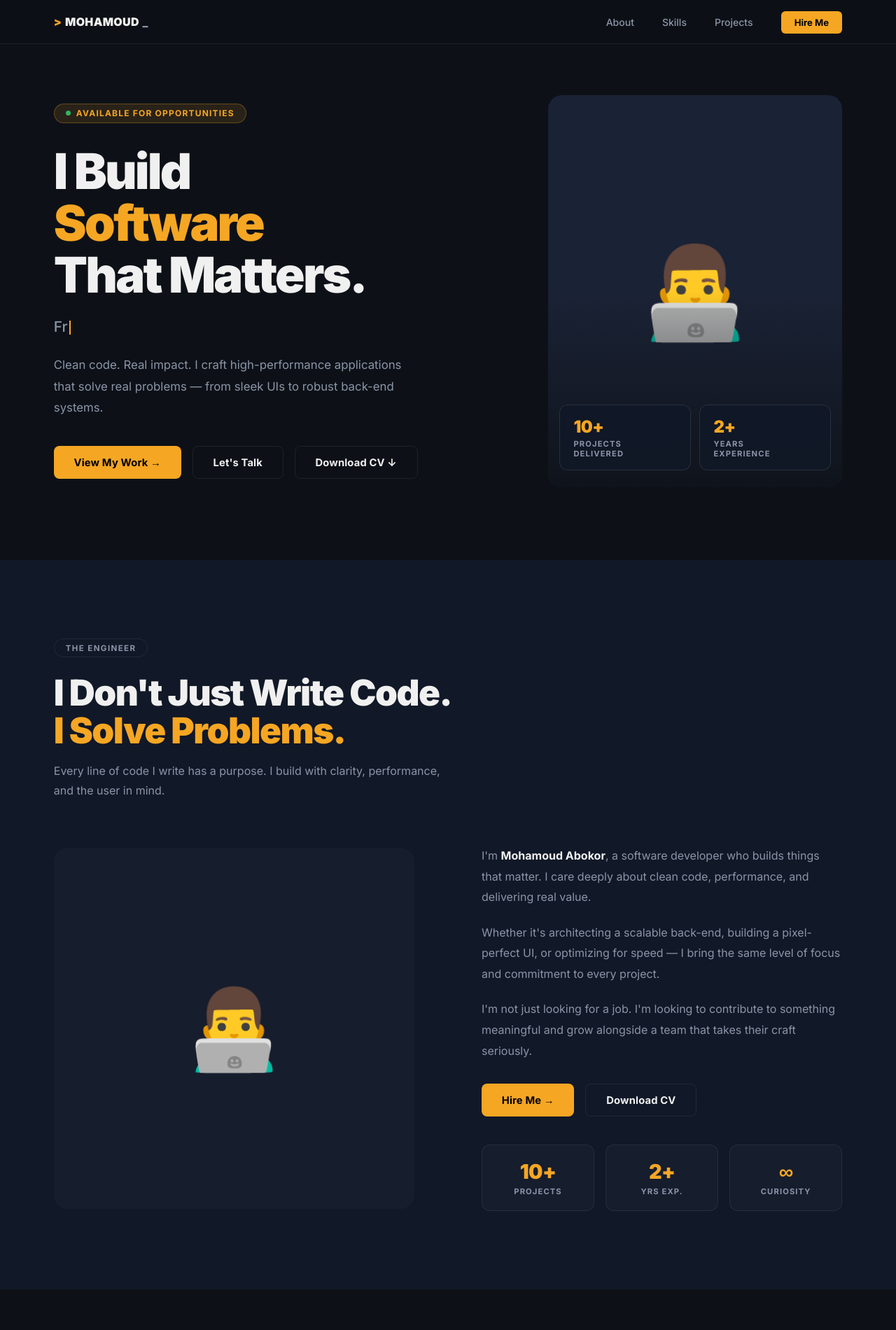
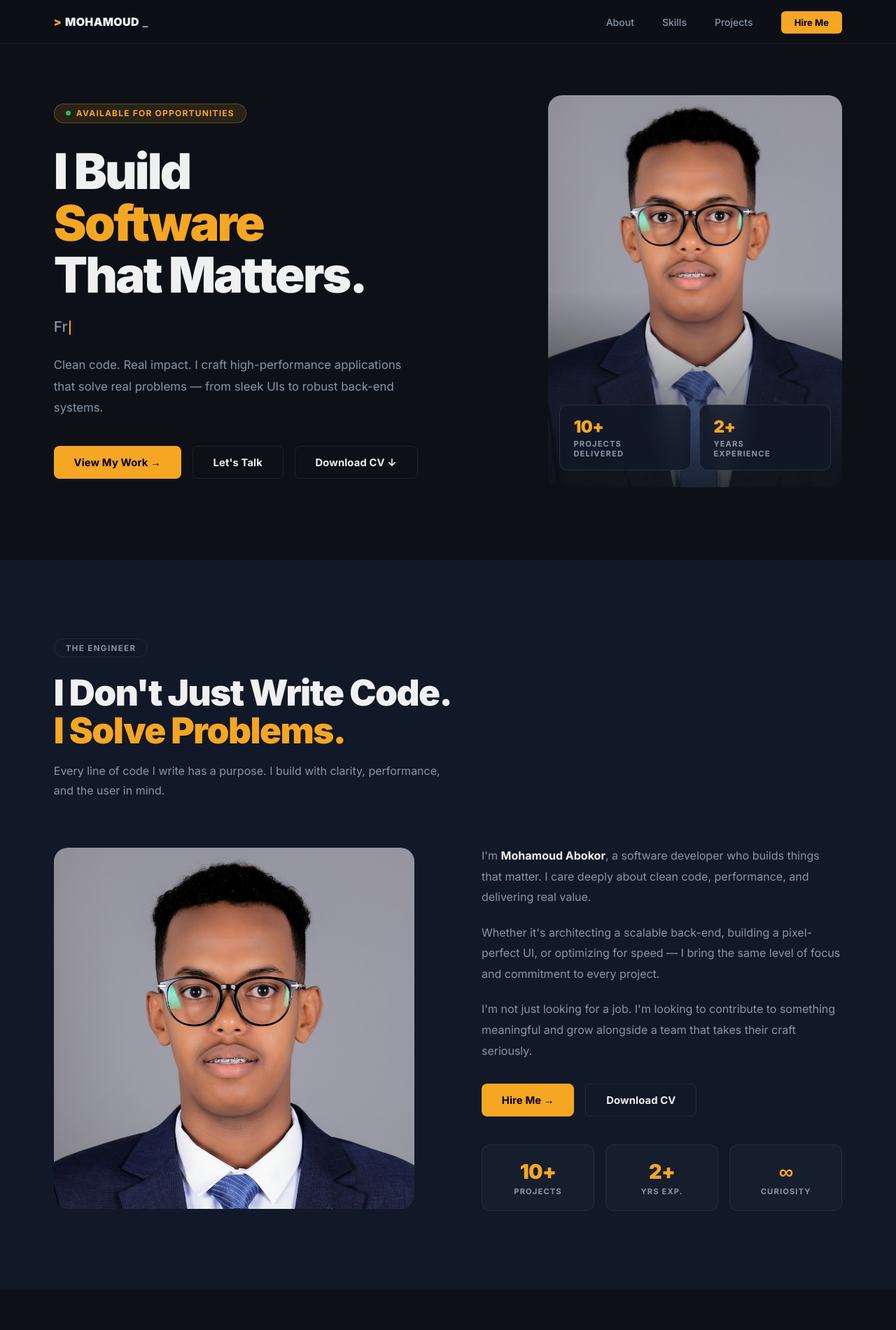
Before and after one commit to maxamud123/maxamud123, a plain HTML site: page index.html in a window 1280 px wide. Shown: the top 1900 px of the page at 70% size. Drawn offline with Linux system fonts and the light colour scheme.

Commit message:
Fix profile photo — use correct image filename
profile.jpg was empty/corrupt; switched both hero and about
image sources to IMG-20260119-WA0001.jpg (the actual photo).

https://claude.ai/code/session_01P684wTV5C58b9H8KEkSSPA

```diff
--- a/index.html
+++ b/index.html
@@ -631,7 +631,7 @@
 
       <div class="hero-photo reveal">
         <div class="hero-img-wrap">
-          <img src="profile.jpg" alt="Mohamoud Abokor"
+          <img src="IMG-20260119-WA0001.jpg" alt="Mohamoud Abokor"
             onerror="this.style.display='none';document.querySelector('.hero-img-placeholder').style.display='flex';" />
           <div class="hero-img-placeholder" style="display:none;">👨‍💻</div>
         </div>
@@ -658,7 +658,7 @@
     </div>
     <div class="about-grid">
       <div class="about-photo-wrap reveal">
-        <img src="profile.jpg" alt="Mohamoud Abokor"
+        <img src="IMG-20260119-WA0001.jpg" alt="Mohamoud Abokor"
           onerror="this.style.display='none';document.querySelector('.about-photo-placeholder').style.display='flex';" />
         <div class="about-photo-placeholder" style="display:none;">👨‍💻</div>
       </div>
```
